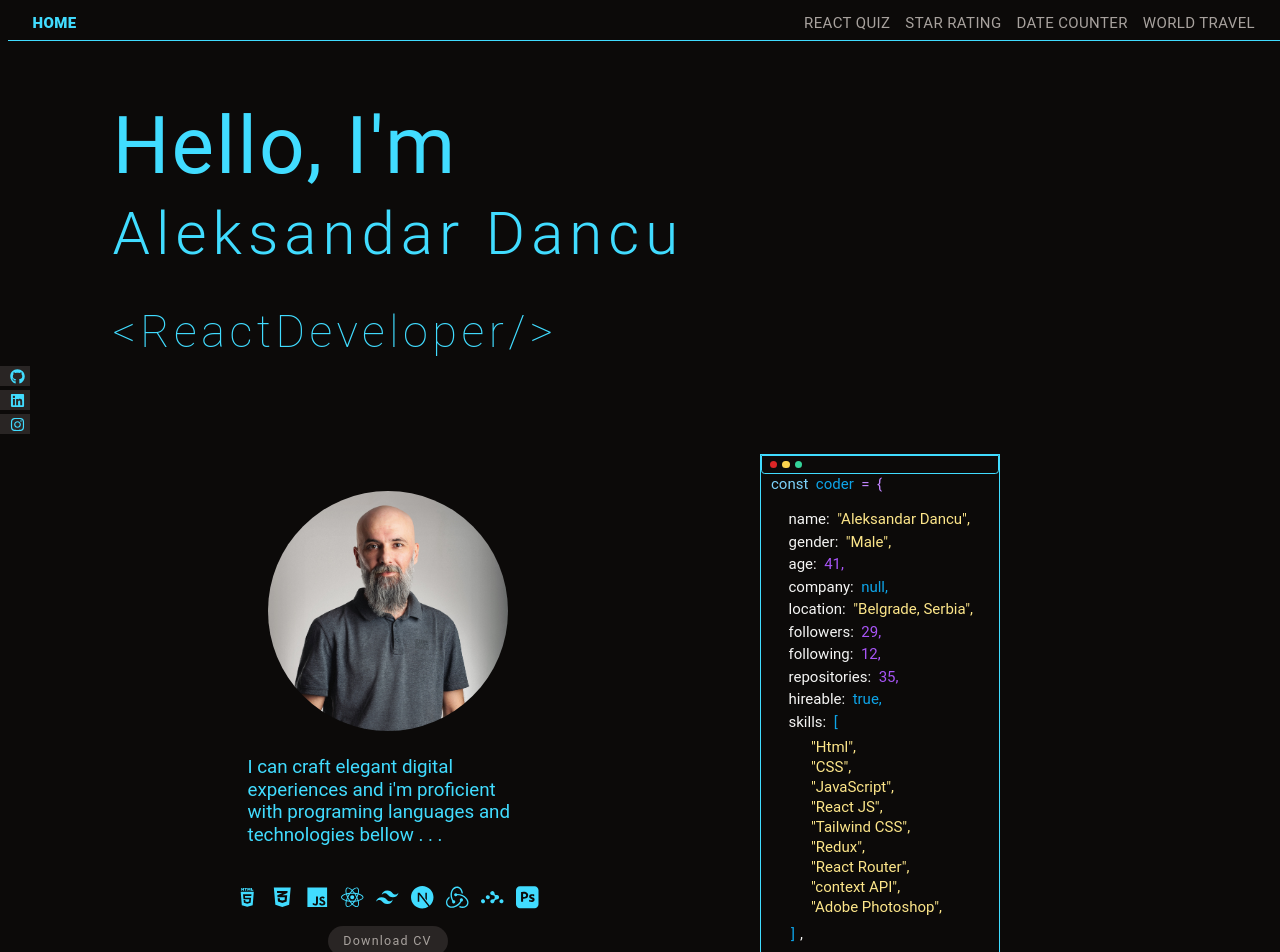
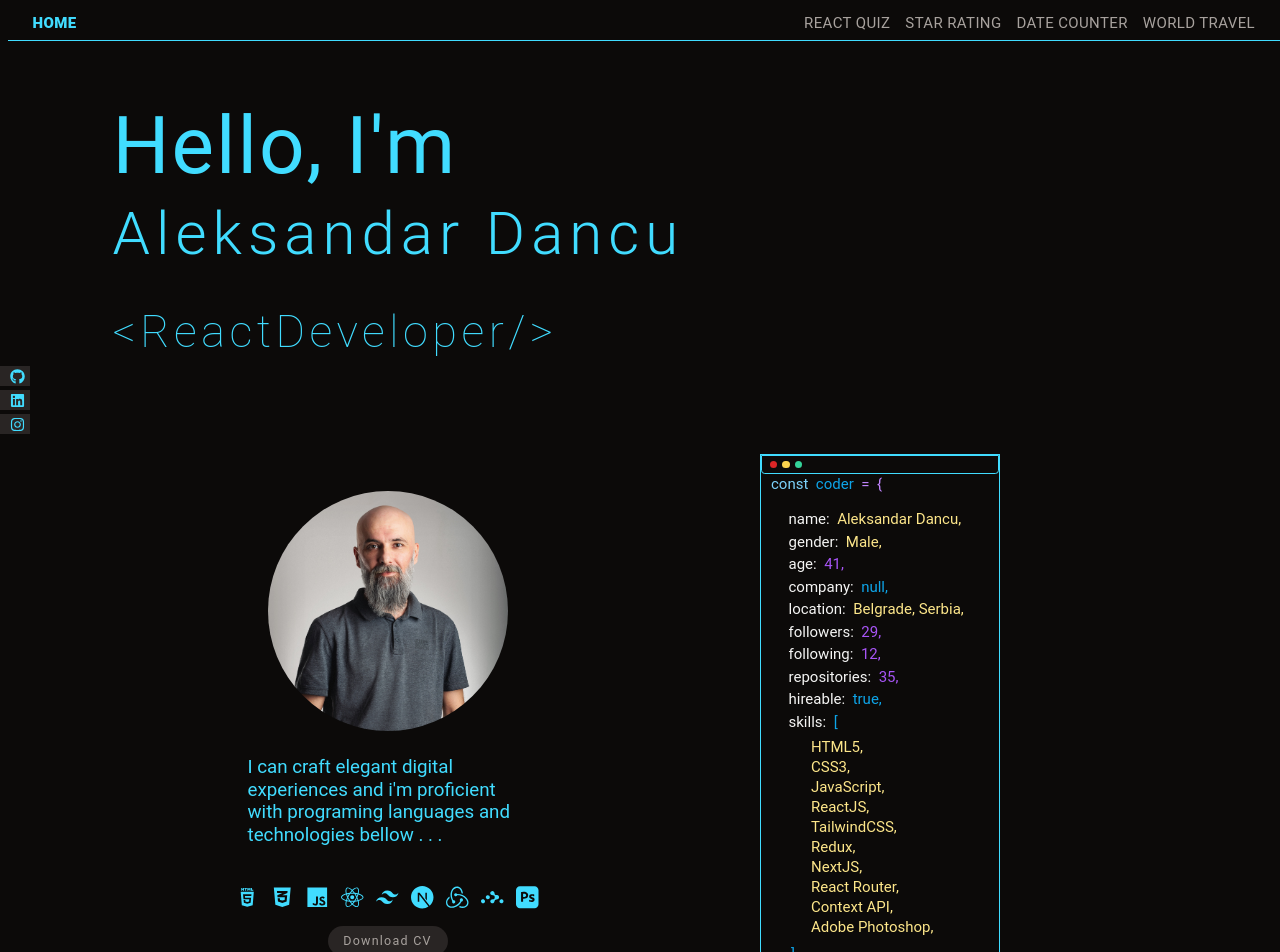
Before and after one commit to danchooalex/aleksandar-portfolio, a React (Vite) app: page / in a window 1280 px wide. Shown: the top 952 px of the page. Built offline with nearby package versions, Linux system fonts and the light colour scheme; no server answers; a web font is replaced by a local one.

Commit message:
small flavs fixed and added NEXT JS as a skill

```diff
--- a/src/components/homePageComponents/CoderComponent.jsx
+++ b/src/components/homePageComponents/CoderComponent.jsx
@@ -12,11 +12,11 @@ function CoderComponent() {
       </div>
       <div className="ml-8 mt-1 flex flex-row">
         <p className="ml-3 gap-3 text-stone-100">name:</p>
-        <p className="ml-3">"Aleksandar Dancu",</p>
+        <p className="ml-3">{`Aleksandar Dancu`},</p>
       </div>
       <div className="ml-8 mt-1 flex flex-row">
         <p className="ml-3 gap-3 text-stone-100">gender:</p>
-        <p className="ml-3">"Male",</p>
+        <p className="ml-3">{`Male`},</p>
       </div>
       <div className="ml-8 mt-1 flex flex-row">
         <p className="ml-3 gap-3 text-stone-100">age:</p>
@@ -28,7 +28,7 @@ function CoderComponent() {
       </div>
       <div className="ml-8 mt-1 flex flex-row">
         <p className="ml-3 gap-3 text-stone-100">location:</p>
-        <p className="ml-3">"Belgrade, Serbia",</p>
+        <p className="ml-3">{`Belgrade, Serbia`},</p>
       </div>
       <div className="ml-8 mt-1 flex flex-row">
         <p className="ml-3 gap-3 text-stone-100">followers:</p>
@@ -51,15 +51,16 @@ function CoderComponent() {
         <p className="ml-3 text-sky-500">{`[`}</p>
       </div>
       <div className="ml-20 mt-2">
-        <p>"Html",</p>
-        <p>"CSS",</p>
-        <p>"JavaScript",</p>
-        <p>"React JS",</p>
-        <p>"Tailwind CSS",</p>
-        <p>"Redux",</p>
-        <p>"React Router",</p>
-        <p>"context API",</p>
-        <p>"Adobe Photoshop",</p>
+        <p>{`HTML5`},</p>
+        <p>{`CSS3`},</p>
+        <p>{`JavaScript`},</p>
+        <p>{`ReactJS`},</p>
+        <p>{`TailwindCSS`},</p>
+        <p>{`Redux`},</p>
+        <p>{`NextJS`},</p>
+        <p>{`React Router`},</p>
+        <p>{`Context API`},</p>
+        <p>{`Adobe Photoshop`},</p>
       </div>
       <div className="ml-12 mt-3 flex flex-row gap-2">
         <p className="text-sky-500">{`]`}</p>
```
